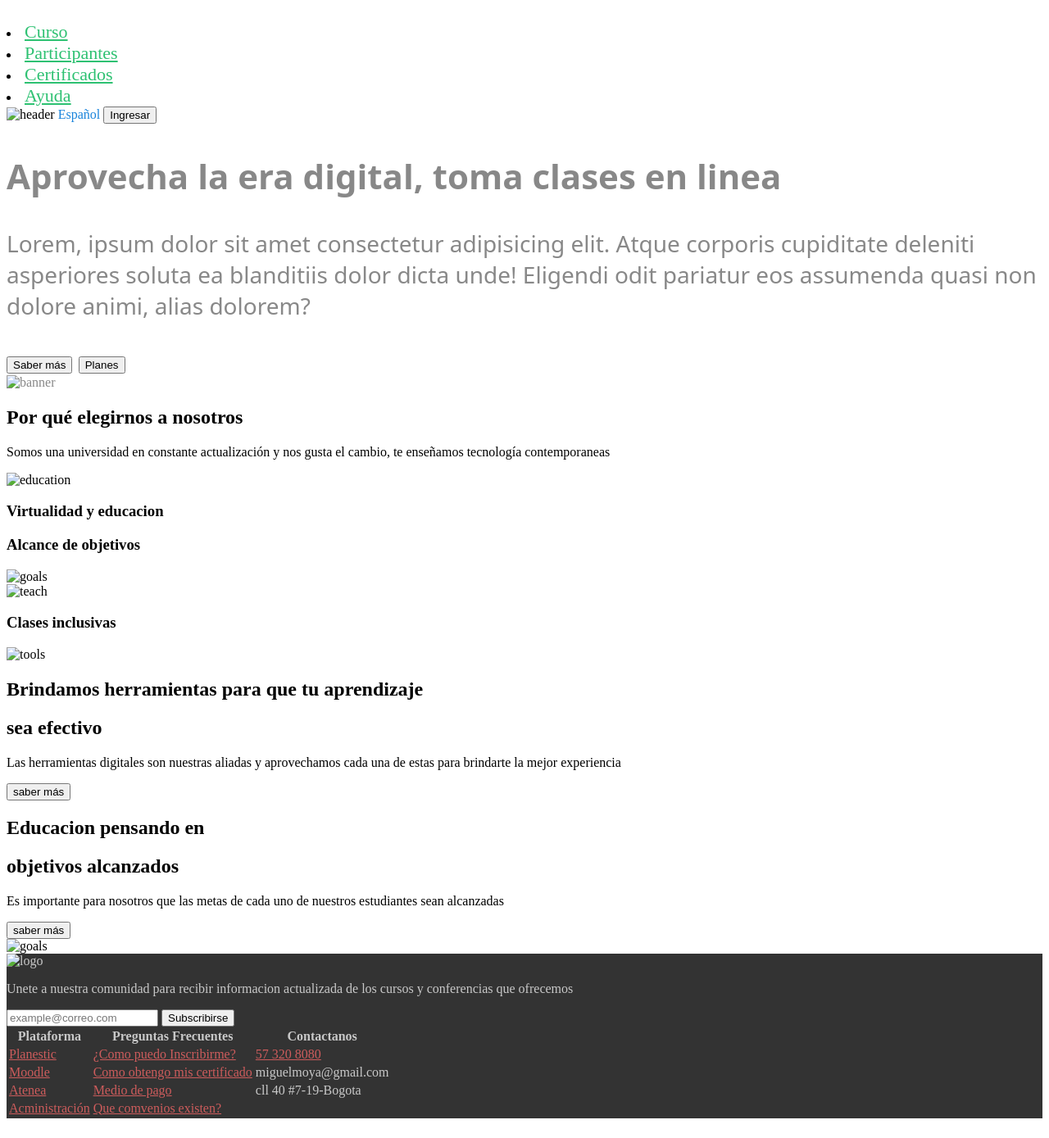
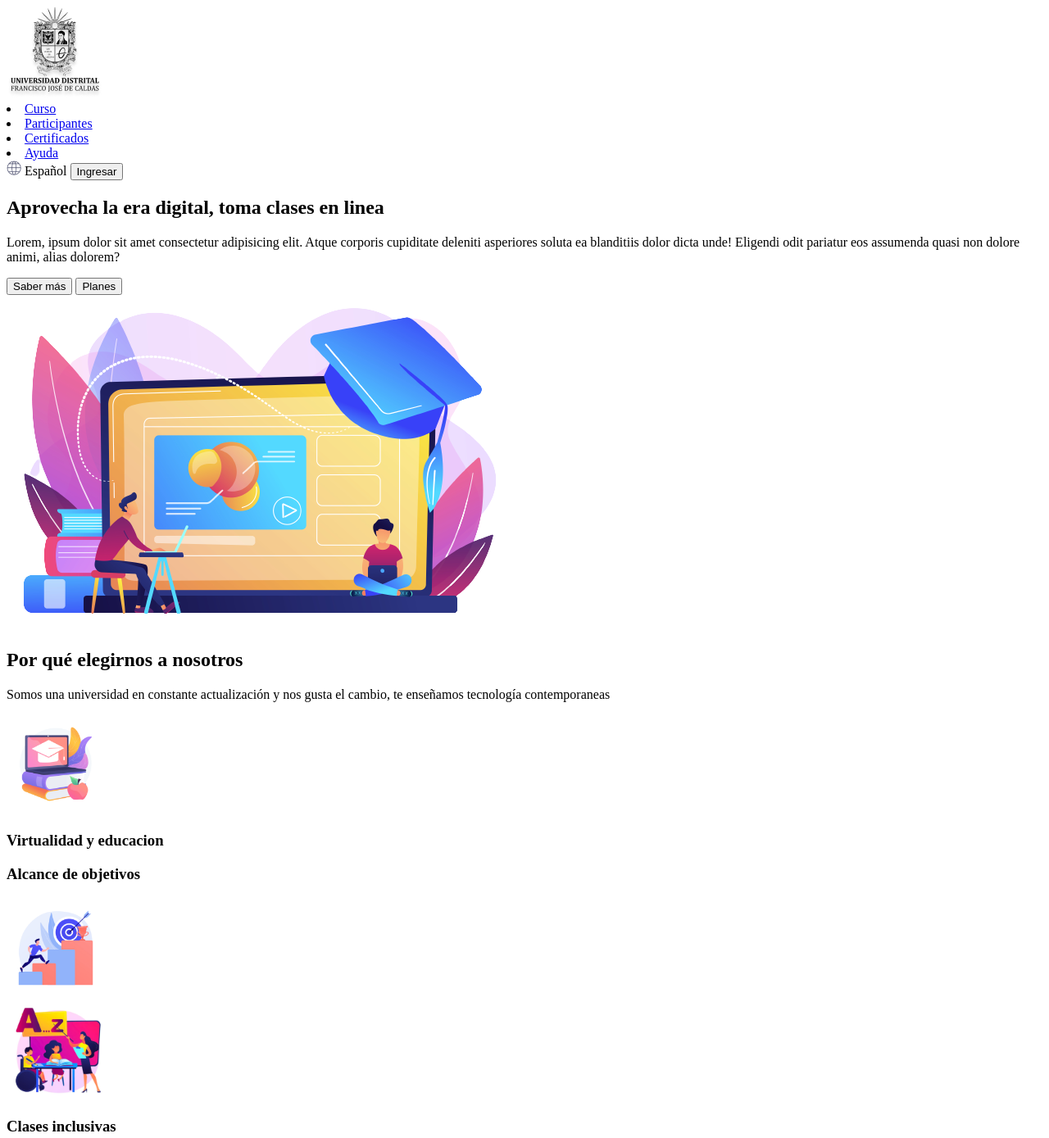
Before and after one commit to miguelmoya20/talle-9-full, a plain HTML site: page punto-1-2-3/page-structur.html in a window 1280 px wide. Shown: the top 1389 px of the page at 82% size. Drawn offline with Linux system fonts and the light colour scheme.

Commit message:
punto 1-2-3

```diff
--- a/punto-1-2-3/page-structur.css
+++ b/punto-1-2-3/page-structur.css
@@ -1,4 +1,4 @@
-a {
+/* a {
     color: indianred;
 }
 
@@ -19,15 +19,15 @@ span {
     font-size: 28px;
     font-weight: 200;
 }
-#sectin-1 {
-    background-color: #2ec172;
+#section-1 {
+    background: linear-gradient(#14dcee, #fff);
     color: white;
 }
-#sectin-2 {
+#section-2 {
 color: #888;
 }
 
 footer {
     background-color: #333;
     color: #ffffffbb;
-}
+} */
--- a/punto-1-2-3/page-structur.html
+++ b/punto-1-2-3/page-structur.html
@@ -11,7 +11,7 @@
 <body>
     <header>
         <div class="header_navigator">
-            <img src="public/images/header-logo.png" alt="">
+            <img src="public/img/header-logo.png" alt="">
             <nav>
                 <li><a href="#banner">Curso</a></li>
                 <li><a href="#section-1">Participantes</a></li>
@@ -21,7 +21,7 @@
         </div>
         <div class="header_settings">
             <div class="language">
-                <img src="public/images/header-world.png" alt="header">
+                <img src="public/img/header-world.png" alt="header">
                 <span>Español</span>
                 <button>Ingresar</button>
             </div>
@@ -44,7 +44,7 @@
                     <button>Planes</button>
                 </div>
             </div>
-            <img src="public/images/banner-online.png" alt="banner">
+            <img src="public/img/banner-online.png" alt="banner">
         </section>
         <section id="section-1">
         <div class="section-1_info">
@@ -55,7 +55,7 @@
             </p>
         </div>
         <div class="section-1__info">
-            <img src="public/images/section1-education.png"
+            <img src="public/img/section1-education.png"
             alt="education"
             width="120px"
             height="120px"
@@ -64,14 +64,14 @@
         </div>
         <div class="section-1__info">
             <h3>Alcance de objetivos</h3>
-            <img src="public/images/section1-goals.png"
+            <img src="public/img/section1-goals.png"
             alt="goals"
             width="120px"
             height="120px"
             >
         </div>
         <div class="section-1__info">
-            <img src="public/images/section1-teach.png"
+            <img src="public/img/section1-teach.png"
             alt="teach"
             width="120px"
             height="120px"
@@ -82,7 +82,7 @@
         <section id="section-2">
             <div class="section-2_info">
             <img
-            src="public/images/section2-tools.png"
+            src="public/img/section2-tools copy.png"
             alt="tools"
             width="500px"
             height="350px"
@@ -108,7 +108,7 @@
                 </p>
                 <button>saber más</button>
             </div>
-            <img src="public/images/section2-goals.png"
+            <img src="public/img/section2-goals.png"
             alt="goals"
             width="500px"
             height="350px"
@@ -118,9 +118,9 @@
     </main>
     <footer id="footer">
     <div class="footer__info">
-    <img src="public/images/footer-logo.png"
+    <img src="public/img/footer-logo.png"
     alt="logo"
-    width="20px"
+    width="200px"
     height="175px"
     >
     <p>
```
